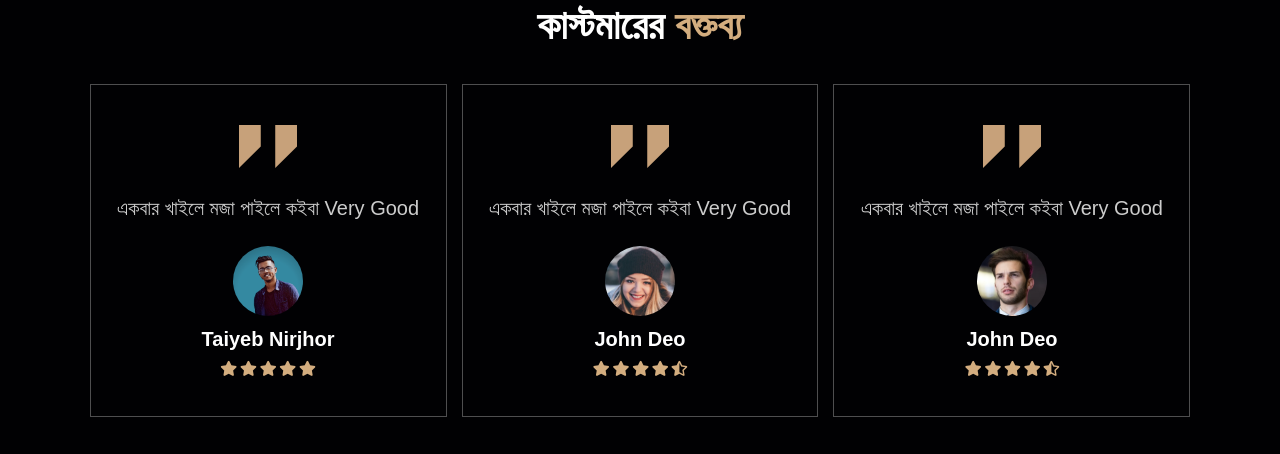
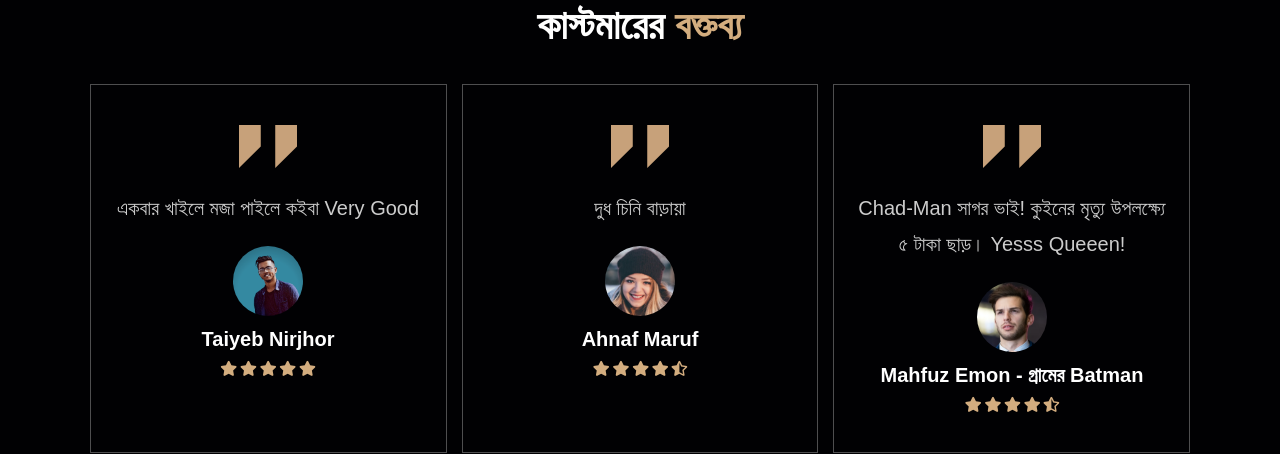
Before and after one commit to taiyebnirjhar/sagor-vai-er-tong-er-dokan, a plain HTML site: page index.html in a window 1280 px wide. Shown: the part 2764-3218 px from the top of the page. Drawn offline with Linux system fonts and the light colour scheme; a web font is replaced by a local one.

Commit message:
raf update

```diff
--- a/index.html
+++ b/index.html
@@ -261,10 +261,10 @@
       <div class="box">
         <img src="images/quote-img.png" alt="" class="quote" />
         <p class="userReview">
-          একবার খাইলে মজা পাইলে কইবা very good
+          দুধ চিনি বাড়ায়া
         </p>
         <img src="images/pic-2.png" class="user" alt="" />
-        <h3>john deo</h3>
+        <h3>Ahnaf Maruf</h3>
         <div class="stars">
           <i class="fas fa-star"></i>
           <i class="fas fa-star"></i>
@@ -277,10 +277,11 @@
       <div class="box">
         <img src="images/quote-img.png" alt="" class="quote" />
         <p class="userReview">
-          একবার খাইলে মজা পাইলে কইবা very good
+          Chad-man সাগর ভাই! কুইনের মৃত্যু উপলক্ষ্যে ৫ টাকা ছাড়।  yesss queeen!
+
         </p>
         <img src="images/pic-3.png" class="user" alt="" />
-        <h3>john deo</h3>
+        <h3>Mahfuz Emon - গ্রামের Batman</h3>
         <div class="stars">
           <i class="fas fa-star"></i>
           <i class="fas fa-star"></i>
```
